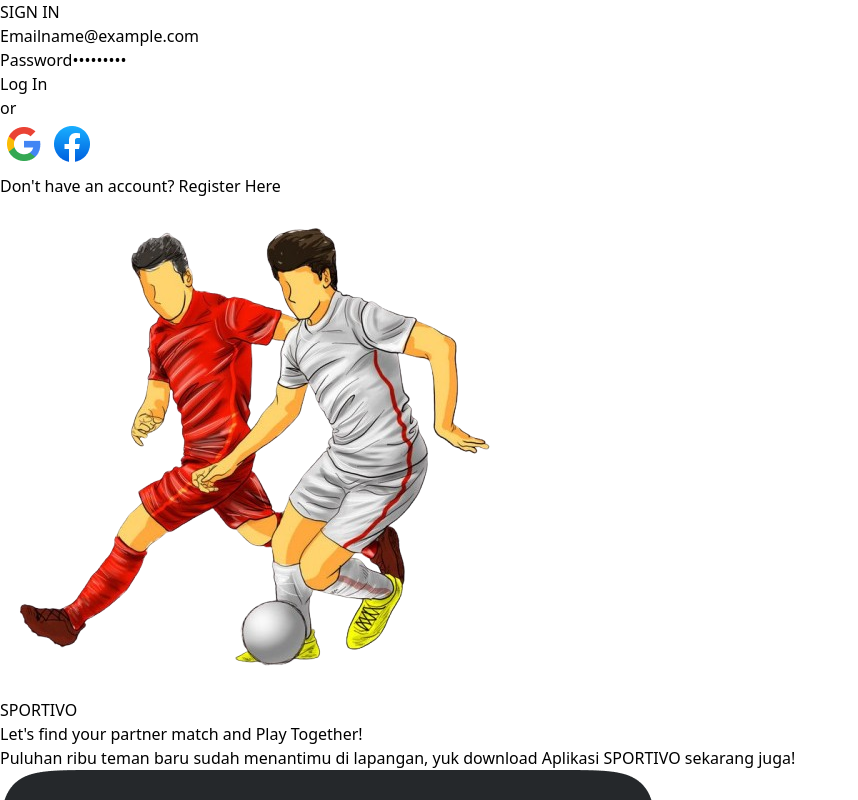
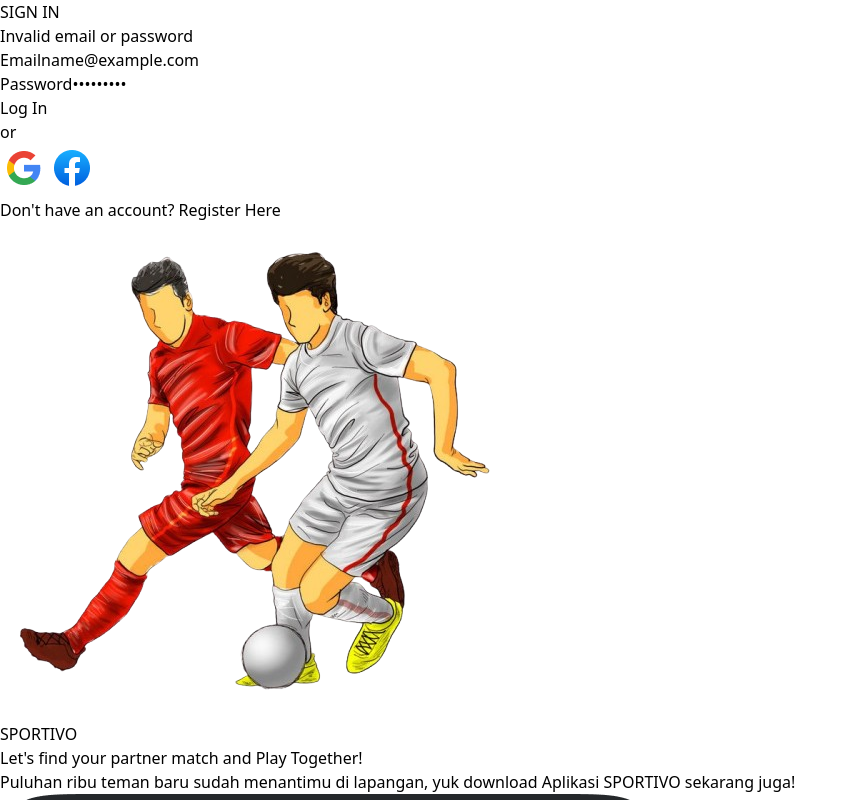
Before and after one commit to ClaudioBintang/Sportivo-Fun-Matches, a React (Vite) app: page /login in a window 1280 px wide. Both pictures are taken after typing "name@example.com", "Sample123" into the empty fields and a click on the button "Log In". Shown: the top 800 px of the page, without its empty margins (0-858 px from the left). Built offline with nearby package versions, Linux system fonts and the light colour scheme; no server answers.

Commit message:
Add feature Message for success login and error login

```diff
--- a/src/pages/Loginpage/login.jsx
+++ b/src/pages/Loginpage/login.jsx
@@ -9,7 +9,7 @@
 
 const Loginpage = () => {
 
-  const {handleChange, usedLogin, loading, credentials} = useLogin();
+  const {handleChange, usedLogin, loading, credentials, message} = useLogin();
 
   useEffect(() => {
       usedLogin();
@@ -24,6 +24,8 @@
         <div className="w-full max-w-md space-y-8">
           <div className="text-center">
             <h2 className="text-2xl font-bold tracking-tight">SIGN IN</h2>
+            {message.success && <p className="mt-2 font-mono text-green-500">{message.success}</p>}
+            {message.error && <p className="mt-2 font-mono text-red-500">{message.error}</p>}
           </div>
           <form className="space-y-6" onSubmit={usedLogin}>
             <div className="space-y-2">
```
